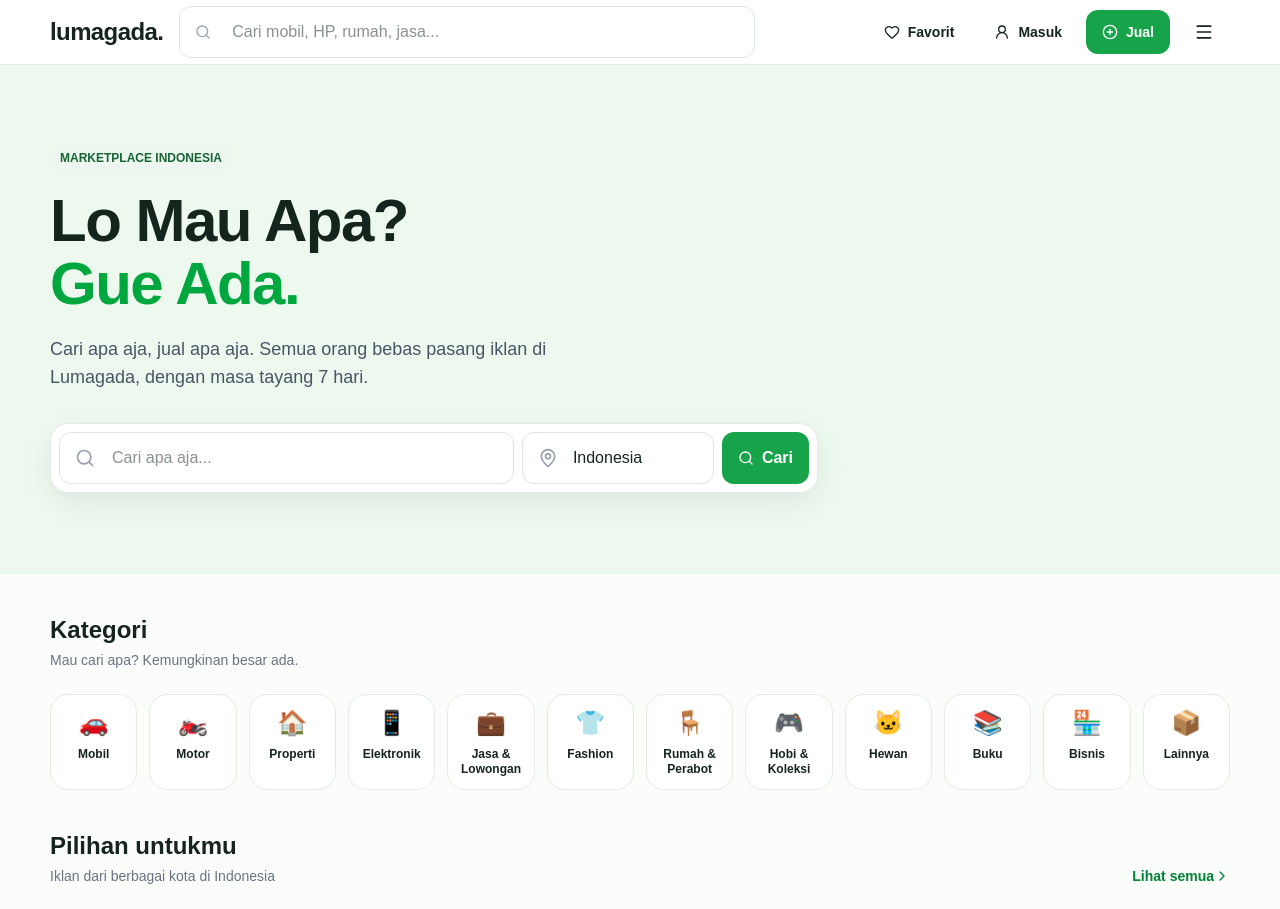
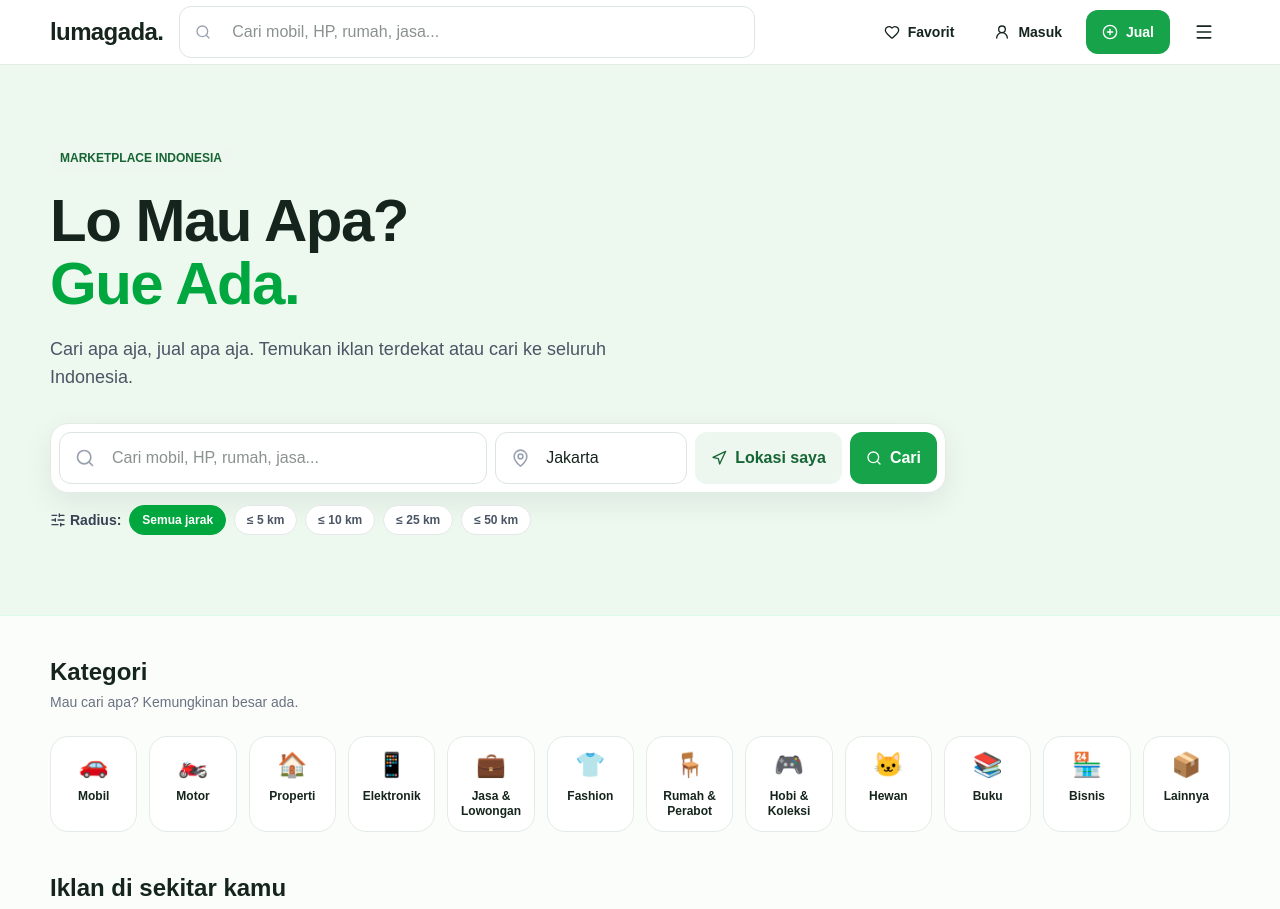
Before and after one commit to odhot/lumagada, a Next.js app: page / in a window 1280 px wide. Shown: the top 909 px of the page. Built offline with nearby package versions, Linux system fonts and the light colour scheme; grey boxes are pictures that could not be loaded.

Commit message:
Add location radius search and marketplace-style filters

```diff
--- a/app/page.tsx
+++ b/app/page.tsx
@@ -1,28 +1,40 @@
 'use client';
 import {useEffect,useMemo,useState} from 'react';
 import Link from 'next/link';
-import {Search,MapPin,ChevronRight,ShieldCheck,Truck,MessageCircle} from 'lucide-react';
+import {Search,MapPin,ChevronRight,ShieldCheck,Truck,MessageCircle,Navigation,SlidersHorizontal} from 'lucide-react';
 import {categories,listings} from '@/lib/data';
 import {ListingCard} from '@/components/listing-card';
 
+const cities:Record<string,{lat:number;lng:number}>={
+ Indonesia:{lat:-2.5489,lng:118.0149},Jakarta:{lat:-6.2088,lng:106.8456},Bandung:{lat:-6.9175,lng:107.6191},Surabaya:{lat:-7.2575,lng:112.7521},Yogyakarta:{lat:-7.7956,lng:110.3695}
+};
+const distanceKm=(a:number,b:number,c:number,d:number)=>{const R=6371,rad=Math.PI/180;const x=(c-a)*rad,y=(d-b)*rad;const h=Math.sin(x/2)**2+Math.cos(a*rad)*Math.cos(c*rad)*Math.sin(y/2)**2;return R*2*Math.atan2(Math.sqrt(h),Math.sqrt(1-h));};
+
 export default function Home(){
- const [q,setQ]=useState(''); const [loc,setLoc]=useState('Indonesia');
+ const [q,setQ]=useState(''); const [loc,setLoc]=useState('Jakarta'); const [radius,setRadius]=useState('Semua jarak'); const [coords,setCoords]=useState(cities.Jakarta); const [usingGps,setUsingGps]=useState(false); const [gpsError,setGpsError]=useState('');
  useEffect(()=>{const p=new URLSearchParams(location.search);setQ(p.get('q')||'')},[]);
- const filtered=useMemo(()=>listings.filter(x=>(x.title+' '+x.category+' '+x.location).toLowerCase().includes(q.toLowerCase())),[q]);
+ const useMyLocation=()=>{setGpsError('');if(!navigator.geolocation){setGpsError('Lokasi tidak tersedia di browser ini.');return}navigator.geolocation.getCurrentPosition(pos=>{setCoords({lat:pos.coords.latitude,lng:pos.coords.longitude});setUsingGps(true);setLoc('Lokasi saya')},()=>setGpsError('Izin lokasi belum diberikan. Pilih kota secara manual.'))};
+ const filtered=useMemo(()=>listings.map(x=>({...x,distance:distanceKm(coords.lat,coords.lng,x.lat,x.lng)})).filter(x=>{const text=(x.title+' '+x.category+' '+x.location).toLowerCase();const matches=text.includes(q.toLowerCase());const limit=radius==='Semua jarak'?Infinity:Number(radius);return matches&&x.distance<=limit}).sort((a,b)=>a.distance-b.distance),[q,coords,radius]);
  return <main>
-  <section className="bg-[#edf8ef] border-b border-green-100"><div className="container py-14 md:py-20"><div className="max-w-3xl">
+  <section className="bg-[#edf8ef] border-b border-green-100"><div className="container py-14 md:py-20"><div className="max-w-4xl">
    <span className="pill">MARKETPLACE INDONESIA</span>
    <h1 className="text-4xl md:text-6xl font-black tracking-tight mt-5 leading-[1.05]">Lo Mau Apa?<br/><span className="text-green-600">Gue Ada.</span></h1>
-   <p className="text-gray-600 mt-5 text-lg max-w-xl">Cari apa aja, jual apa aja. Semua orang bebas pasang iklan di Lumagada, dengan masa tayang 7 hari.</p>
+   <p className="text-gray-600 mt-5 text-lg max-w-xl">Cari apa aja, jual apa aja. Temukan iklan terdekat atau cari ke seluruh Indonesia.</p>
    <div className="card shadow mt-8 p-2 flex flex-col md:flex-row gap-2">
-    <div className="flex-1 relative min-w-0"><Search aria-hidden="true" className="search-icon absolute left-4 top-1/2 -translate-y-1/2 w-5 h-5 text-gray-400 pointer-events-none"/><input aria-label="Cari di Lumagada" className="input search-input" value={q} onChange={e=>setQ(e.target.value)} placeholder="Cari apa aja..."/></div>
-    <div className="md:w-48 relative"><MapPin aria-hidden="true" className="search-icon absolute left-4 top-1/2 -translate-y-1/2 w-5 h-5 text-gray-400 pointer-events-none"/><select aria-label="Pilih lokasi" className="input search-location-input appearance-none" value={loc} onChange={e=>setLoc(e.target.value)}><option>Indonesia</option><option>Jakarta</option><option>Bandung</option><option>Surabaya</option><option>Yogyakarta</option></select></div>
+    <div className="search-field flex-1"><Search aria-hidden="true" className="search-icon text-gray-400"/><input aria-label="Cari di Lumagada" className="input search-input" value={q} onChange={e=>setQ(e.target.value)} placeholder="Cari mobil, HP, rumah, jasa..."/></div>
+    <div className="location-field md:w-48"><MapPin aria-hidden="true" className="search-icon text-gray-400"/><select aria-label="Pilih lokasi" className="input search-location-input appearance-none" value={usingGps?'Lokasi saya':loc} onChange={e=>{const v=e.target.value;setUsingGps(false);setLoc(v);setCoords(cities[v])}}><option>Jakarta</option><option>Bandung</option><option>Surabaya</option><option>Yogyakarta</option><option>Indonesia</option>{usingGps&&<option>Lokasi saya</option>}</select></div>
+    <button type="button" onClick={useMyLocation} className="btn btn-light whitespace-nowrap"><Navigation className="button-icon w-4 h-4"/>Lokasi saya</button>
     <button type="button" className="btn btn-primary md:px-8"><Search aria-hidden="true" className="button-icon w-4 h-4"/>Cari</button>
    </div>
+   <div className="mt-3 flex flex-wrap items-center gap-2">
+    <span className="text-sm font-bold text-gray-700 flex items-center gap-1"><SlidersHorizontal className="w-4 h-4"/>Radius:</span>
+    {['Semua jarak','5','10','25','50'].map(r=><button key={r} type="button" onClick={()=>setRadius(r)} className={`px-3 py-1.5 rounded-full text-xs font-bold border transition ${radius===r?'bg-green-600 text-white border-green-600':'bg-white text-gray-600 border-gray-200 hover:border-green-300'}`}>{r==='Semua jarak'?'Semua jarak':`≤ ${r} km`}</button>)}
+   </div>
+   {gpsError&&<p className="text-xs text-red-600 mt-2">{gpsError}</p>}
   </div></div></section>
   <section className="container py-10"><div><h2 className="text-2xl font-black">Kategori</h2><p className="text-gray-500 text-sm mt-1">Mau cari apa? Kemungkinan besar ada.</p></div><div className="grid grid-cols-4 sm:grid-cols-6 md:grid-cols-12 gap-3 mt-6">{categories.map(([icon,name,slug])=><Link href={`/?q=${slug}`} key={slug} className="card p-3 text-center hover:border-green-300 hover:bg-green-50 transition"><div className="text-2xl">{icon}</div><div className="text-xs font-bold mt-2 leading-tight">{name}</div></Link>)}</div></section>
-  <section className="container pb-8"><div className="flex items-end justify-between"><div><h2 className="text-2xl font-black">Pilihan untukmu</h2><p className="text-gray-500 text-sm mt-1">Iklan dari berbagai kota di Indonesia</p></div><button type="button" className="text-green-700 font-bold text-sm flex items-center">Lihat semua <ChevronRight className="w-4 h-4"/></button></div><div className="grid grid-cols-2 md:grid-cols-3 lg:grid-cols-4 gap-4 mt-6">{filtered.map(x=><ListingCard item={x} key={x.id}/>)}</div></section>
-  <section className="container pb-12"><div className="card p-6 md:p-8 bg-white"><div className="grid md:grid-cols-3 gap-6"><div><b className="text-lg">Iklan gratis 7 hari</b><p className="text-gray-500 text-sm mt-1">Pasang iklan tanpa ribet. Setelah 7 hari, login dan re-up dari akun untuk tayang lagi.</p></div><div><b className="text-lg">Pro Seller</b><p className="text-gray-500 text-sm mt-1">Seller terdaftar dengan kredensial lengkap untuk membangun kepercayaan dan transaksi lebih serius.</p></div><div><b className="text-lg">Transaksi lebih nyaman</b><p className="text-gray-500 text-sm mt-1">Gunakan chat Lumagada, cek profil seller, dan pilih metode transaksi yang sesuai.</p></div></div></div></section>
+  <section className="container pb-8"><div className="flex items-end justify-between"><div><h2 className="text-2xl font-black">Iklan di sekitar kamu</h2><p className="text-gray-500 text-sm mt-1">Diurutkan dari yang paling dekat berdasarkan lokasi yang dipilih.</p></div><span className="text-sm font-bold text-green-700">{filtered.length} iklan</span></div><div className="grid grid-cols-2 md:grid-cols-3 lg:grid-cols-4 gap-4 mt-6">{filtered.map(x=><ListingCard item={x} key={x.id}/>)}</div>{filtered.length===0&&<div className="card p-10 text-center mt-6"><b>Tidak ada iklan dalam radius ini.</b><p className="text-sm text-gray-500 mt-1">Coba radius yang lebih luas atau ubah lokasi.</p></div>}</section>
+  <section className="container pb-12"><div className="card p-6 md:p-8 bg-white"><div className="grid md:grid-cols-3 gap-6"><div><b className="text-lg">Cari berdasarkan jarak</b><p className="text-gray-500 text-sm mt-1">Gunakan lokasi saat ini dan pilih radius 5–50 km untuk menemukan barang yang dekat.</p></div><div><b className="text-lg">Iklan gratis 7 hari</b><p className="text-gray-500 text-sm mt-1">Pasang iklan tanpa ribet. Setelah 7 hari, login dan re-up dari akun untuk tayang lagi.</p></div><div><b className="text-lg">Pro Seller</b><p className="text-gray-500 text-sm mt-1">Seller terdaftar dengan kredensial lengkap untuk membangun kepercayaan.</p></div></div></div></section>
   <section className="bg-[#15251d] text-white mt-2"><div className="container py-12 grid md:grid-cols-3 gap-8"><div className="flex gap-4"><ShieldCheck/><div><b>Transaksi lebih aman</b><p className="text-white/60 text-sm mt-1">Profil seller dan panduan keamanan membantu transaksi lebih nyaman.</p></div></div><div className="flex gap-4"><Truck/><div><b>COD & pengiriman</b><p className="text-white/60 text-sm mt-1">Pilih metode transaksi yang sesuai kebutuhan.</p></div></div><div className="flex gap-4"><MessageCircle/><div><b>Chat penjual</b><p className="text-white/60 text-sm mt-1">Tanya detail sebelum membuat keputusan.</p></div></div></div></section>
  </main>
 }
```
